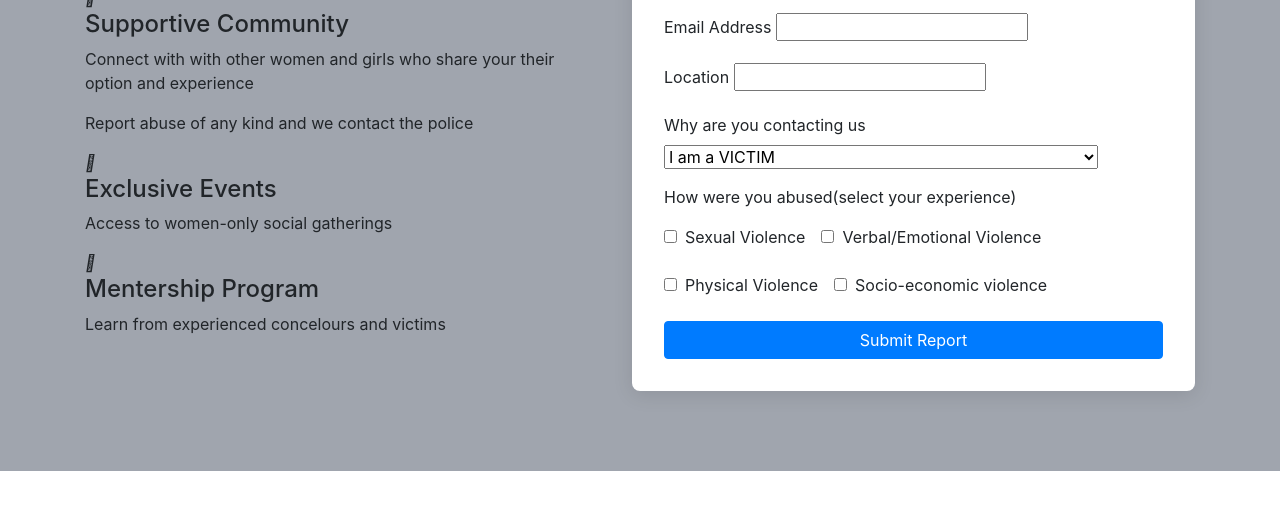
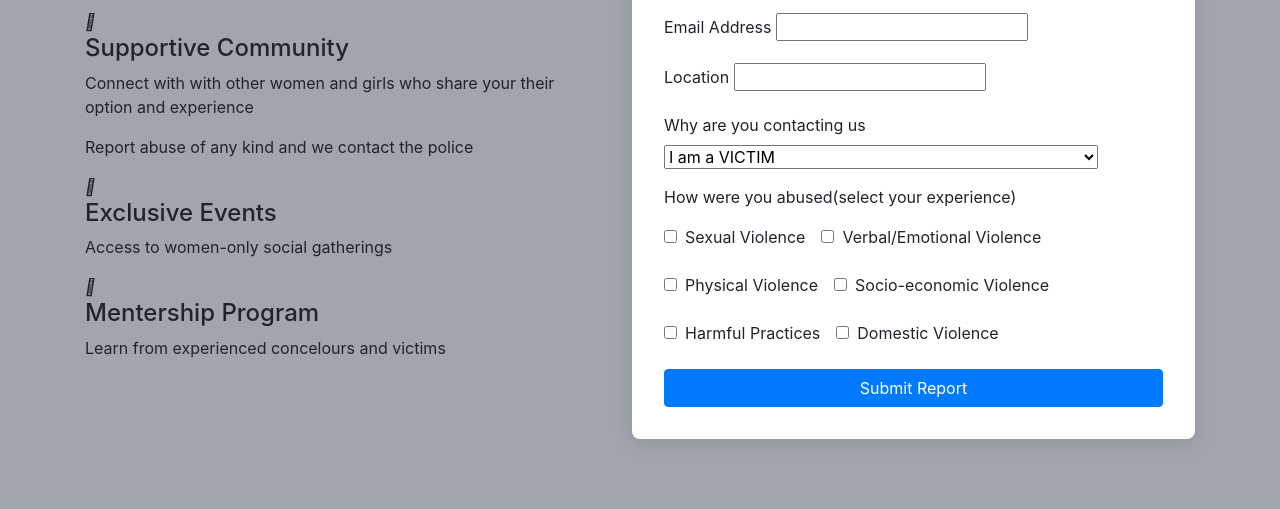
Before and after one commit to turirandy/gbv, a plain HTML site: page contact.html in a window 1280 px wide. Shown: the part 283-792 px from the top of the page. Drawn offline with nearby package versions, Linux system fonts and the light colour scheme.

Commit message:
Update contact.html

```diff
--- a/contact.html
+++ b/contact.html
@@ -103,7 +103,15 @@
                                 </label>
                                  <label style="display: flex;align-items:center;gap: 0.5rem;">
                                     <input type="checkbox" name="how were you abused" value="social">
-                                    <span>Socio-economic violence</span>
+                                    <span>Socio-economic Violence</span>
+                                </label>
+                                <label style="display: flex;align-items:center;gap: 0.5rem;">
+                                    <input type="checkbox" name="how were you abused" value="harm">
+                                    <span>Harmful Practices</span>
+                                </label>
+                                <label style="display: flex;align-items:center;gap: 0.5rem;">
+                                    <input type="checkbox" name="how were you abused" value="domestic">
+                                    <span>Domestic Violence</span>
                                 </label>
                             </div>
                         </div>
```
